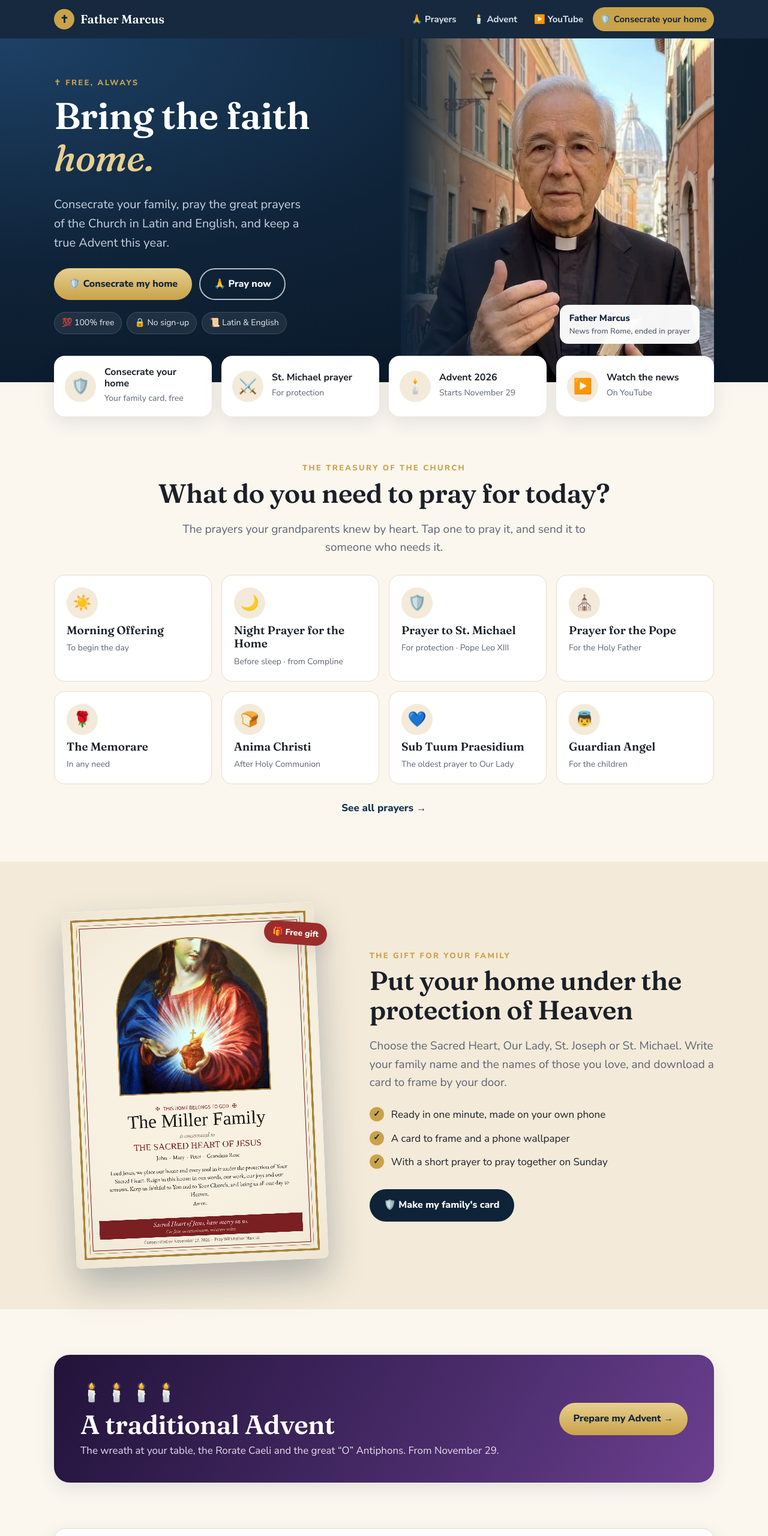
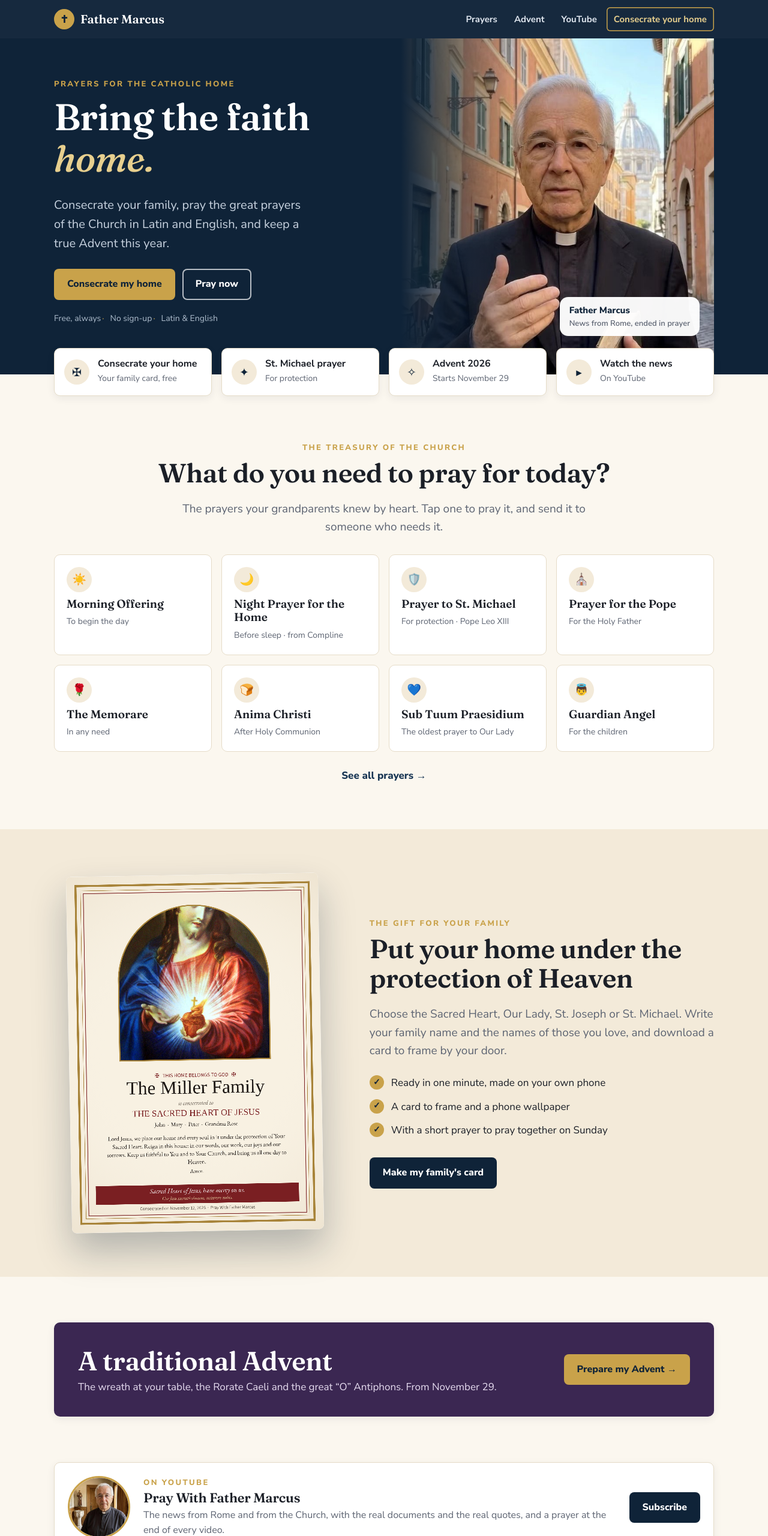
Before and after one commit to fathermarcus/fathermarcus.github.io, a plain HTML site: page index.html in a window 1280 px wide. Shown: the top 2560 px of the page at 60% size. Drawn offline with nearby package versions, Linux system fonts and the light colour scheme; a web font is replaced by a local one.

Commit message:
Add files via upload

```diff
--- a/index.html
+++ b/index.html
@@ -14,14 +14,14 @@
 <main>
   <section class="hero" style="padding:0"><div class="wrap grid">
     <div class="txt">
-      <div class="kicker">✝ Free, always</div>
+      <div class="kicker">Prayers for the Catholic home</div>
       <h1>Bring the faith <em>home.</em></h1>
       <p>Consecrate your family, pray the great prayers of the Church in Latin and English, and keep a true Advent this year.</p>
       <div class="acts">
-        <a class="btn gold" href="consecrate.html">🛡️ Consecrate my home</a>
-        <a class="btn line" href="prayers.html">🙏 Pray now</a>
+        <a class="btn gold" href="consecrate.html">Consecrate my home</a>
+        <a class="btn line" href="prayers.html">Pray now</a>
       </div>
-      <div class="trust"><span>💯 100% free</span><span>🔒 No sign-up</span><span>📜 Latin &amp; English</span></div>
+      <div class="trust"><span>Free, always</span><span>No sign-up</span><span>Latin &amp; English</span></div>
     </div>
     <div class="pic">
       <img src="father_marcus_rome.jpg" alt="Father Marcus in Rome, St. Peter's dome behind him">
@@ -31,10 +31,10 @@
 
   <div class="wrap">
     <div class="tiles">
-      <a class="tile" href="consecrate.html"><div class="ico">🛡️</div><div><b>Consecrate your home</b><span>Your family card, free</span></div></a>
-      <a class="tile" href="prayers.html#michael"><div class="ico">⚔️</div><div><b>St. Michael prayer</b><span>For protection</span></div></a>
-      <a class="tile" href="advent.html"><div class="ico">🕯️</div><div><b>Advent 2026</b><span>Starts November 29</span></div></a>
-      <a class="tile" data-yt href="#" target="_blank" rel="noopener"><div class="ico">▶️</div><div><b>Watch the news</b><span>On YouTube</span></div></a>
+      <a class="tile" href="consecrate.html"><div class="ico">✠</div><div><b>Consecrate your home</b><span>Your family card, free</span></div></a>
+      <a class="tile" href="prayers.html#michael"><div class="ico">✦</div><div><b>St. Michael prayer</b><span>For protection</span></div></a>
+      <a class="tile" href="advent.html"><div class="ico">✧</div><div><b>Advent 2026</b><span>Starts November 29</span></div></a>
+      <a class="tile" data-yt href="#" target="_blank" rel="noopener"><div class="ico">▸</div><div><b>Watch the news</b><span>On YouTube</span></div></a>
     </div>
   </div>
 
@@ -57,13 +57,13 @@
         <li>A card to frame and a phone wallpaper</li>
         <li>With a short prayer to pray together on Sunday</li>
       </ul>
-      <a class="btn navy" href="consecrate.html">🛡️ Make my family's card</a>
+      <a class="btn navy" href="consecrate.html">Make my family's card</a>
     </div>
   </div></section>
 
   <section><div class="wrap">
     <div class="band">
-      <div><div class="candles">🕯️🕯️🕯️🕯️</div><h2>A traditional Advent</h2><p>The wreath at your table, the Rorate Caeli and the great “O” Antiphons. From November 29.</p></div>
+      <div><h2>A traditional Advent</h2><p>The wreath at your table, the Rorate Caeli and the great “O” Antiphons. From November 29.</p></div>
       <a class="btn gold" href="advent.html">Prepare my Advent →</a>
     </div>
   </div></section>
@@ -73,9 +73,9 @@
       <img src="father_marcus.jpg" alt="Father Marcus">
       <div><div class="kicker">On YouTube</div><h3 style="margin:.1em 0 .2em">Pray With Father Marcus</h3><p class="note" style="font-size:16px;margin:0">The news from Rome and from the Church, with the real documents and the real quotes, and a prayer at the end of every video.</p></div>
       <div class="acts">
-        <a class="btn navy" data-yt href="#" target="_blank" rel="noopener">▶️ Subscribe</a>
-        <a class="btn wa" data-wa href="#" target="_blank" rel="noopener">💬 WhatsApp</a>
-        <a class="btn gold" data-join href="#" target="_blank" rel="noopener">⭐ Become a member</a>
+        <a class="btn navy" data-yt href="#" target="_blank" rel="noopener">Subscribe</a>
+        <a class="btn wa" data-wa href="#" target="_blank" rel="noopener">WhatsApp</a>
+        <a class="btn gold" data-join href="#" target="_blank" rel="noopener">Become a member</a>
       </div>
     </div>
   </div></section>
--- a/site.js
+++ b/site.js
@@ -12,11 +12,11 @@ window.FM = {
   <header class="top"><div class="wrap">
     <a class="brand" href="index.html"><span class="mark">✝</span>Father Marcus</a>
     <button class="burger" aria-label="Menu" onclick="document.querySelector('header nav').classList.toggle('open')">☰</button>
-    <nav>${L("prayers.html","🙏 Prayers")}${L("advent.html","🕯️ Advent")}<a href="${FM.YOUTUBE}" target="_blank" rel="noopener">▶️ YouTube</a>${L("consecrate.html","🛡️ Consecrate your home","cta")}</nav>
+    <nav>${L("prayers.html","Prayers")}${L("advent.html","Advent")}<a href="${FM.YOUTUBE}" target="_blank" rel="noopener">YouTube</a>${L("consecrate.html","Consecrate your home","cta")}</nav>
   </div></header>`;
   const footer = `
   <footer><div class="wrap">
-    <div><b style="color:#fff">✝ Pray With Father Marcus</b><br>Free, no ads, nothing to buy. The news, quotes and documents we discuss are real and always sourced.<br>Father Marcus is an AI-presented character.</div>
+    <div><b style="color:#fff">Pray With Father Marcus</b><br>Free, no ads, nothing to buy. The news, quotes and documents we discuss are real and always sourced.<br>Father Marcus is an AI-presented character.</div>
     <div>Art: public-domain and CC-licensed paintings via Wikimedia Commons · <a href="credits.txt">credits</a></div>
   </div></footer>`;
   document.addEventListener("DOMContentLoaded", () => {
--- a/styles.css
+++ b/styles.css
@@ -2,7 +2,7 @@
   --navy:#0f2338; --navy2:#173553; --ivory:#fbf7ef; --cream:#f3ead9; --ink:#1b1f27; --muted:#5d6472;
   --gold:#c9a24a; --gold2:#e7cf8e; --red:#9b2c2c; --line:#e6dcc8; --violet:#4a2c6b;
   --h:"Fraunces",Georgia,serif; --b:"Nunito Sans",system-ui,sans-serif; --p:"EB Garamond",Georgia,serif;
-  --r:18px; --shadow:0 10px 30px rgba(15,35,56,.10);
+  --r:10px; --shadow:0 4px 14px rgba(15,35,56,.07);
 }
 *{box-sizing:border-box}
 html{scroll-behavior:smooth}
@@ -22,28 +22,28 @@ header.top .wrap{display:flex;align-items:center;justify-content:space-between;g
 .brand{display:flex;align-items:center;gap:10px;color:#fff;text-decoration:none;font-family:var(--h);font-size:20px;font-weight:600}
 .brand .mark{width:34px;height:34px;border-radius:50%;background:var(--gold);color:var(--navy);display:grid;place-items:center;font-size:17px}
 nav{display:flex;gap:4px;align-items:center}
-nav a{color:#dfe6ef;text-decoration:none;font-weight:700;font-size:15px;padding:8px 12px;border-radius:999px;white-space:nowrap}
+nav a{color:#dfe6ef;text-decoration:none;font-weight:700;font-size:15px;padding:8px 12px;border-radius:6px;white-space:nowrap}
 nav a:hover,nav a.on{background:rgba(255,255,255,.1);color:#fff}
-nav a.cta{background:var(--gold);color:var(--navy)}
+nav a.cta{background:transparent;color:var(--gold2);box-shadow:inset 0 0 0 1.5px var(--gold)}
 .burger{display:none;background:none;border:0;color:#fff;font-size:26px;cursor:pointer}
 /* buttons */
-.btn{display:inline-flex;align-items:center;justify-content:center;gap:8px;font-family:var(--b);font-weight:800;font-size:16px;padding:14px 24px;border-radius:999px;text-decoration:none;border:0;cursor:pointer;transition:transform .15s,box-shadow .15s}
-.btn:hover{transform:translateY(-2px);box-shadow:0 8px 20px rgba(0,0,0,.18)}
-.btn.gold{background:linear-gradient(180deg,var(--gold2),var(--gold));color:var(--navy)}
+.btn{display:inline-flex;align-items:center;justify-content:center;gap:8px;font-family:var(--b);font-weight:800;font-size:16px;padding:13px 22px;border-radius:8px;text-decoration:none;border:0;cursor:pointer;transition:transform .15s,box-shadow .15s}
+.btn:hover{filter:brightness(.96)}
+.btn.gold{background:var(--gold);color:var(--navy)}
 .btn.navy{background:var(--navy);color:#fff}
 .btn.white{background:#fff;color:var(--navy)}
 .btn.line{background:transparent;color:#fff;box-shadow:inset 0 0 0 2px rgba(255,255,255,.7)}
 .btn.lineDark{background:#fff;color:var(--navy);box-shadow:inset 0 0 0 2px var(--navy)}
 .btn.wa{background:#25d366;color:#fff}
 /* hero */
-.hero{background:radial-gradient(120% 120% at 0% 0%,#1d4166 0%,var(--navy) 55%,#0a1828 100%);color:#fff;overflow:hidden}
+.hero{background:var(--navy);color:#fff;overflow:hidden}
 .hero .grid{display:grid;grid-template-columns:1.05fr .95fr;min-height:560px}
 .hero .txt{padding:64px 24px 80px 0;display:flex;flex-direction:column;justify-content:center}
 .hero h1{color:#fff} .hero h1 em{font-style:italic;color:var(--gold2)}
 .hero p{font-size:20px;color:#c9d4e1;max-width:36ch;margin:0}
 .hero .acts{display:flex;flex-wrap:wrap;gap:12px;margin:26px 0 20px}
-.trust{display:flex;flex-wrap:wrap;gap:8px}
-.trust span{background:rgba(255,255,255,.08);border:1px solid rgba(255,255,255,.14);padding:6px 12px;border-radius:999px;font-size:14px;color:#e8eef5}
+.trust{display:flex;flex-wrap:wrap;gap:0}
+.trust span{font-size:14px;color:#aebdcd} .trust span+span:before{content:'·';margin:0 10px 0 2px;color:var(--gold)}
 .hero .pic{position:relative;min-height:420px}
 .hero .pic img{position:absolute;inset:0;width:100%;height:100%;object-fit:cover;object-position:55% 25%}
 .hero .pic:before{content:"";position:absolute;inset:0;z-index:1;background:linear-gradient(90deg,var(--navy) 0%,rgba(15,35,56,0) 38%)}
@@ -51,30 +51,30 @@ nav a.cta{background:var(--gold);color:var(--navy)}
 .hero .badge small{display:block;font-weight:600;color:var(--muted);font-size:13px}
 /* quick tiles */
 .tiles{display:grid;grid-template-columns:repeat(4,1fr);gap:16px;margin-top:-44px;position:relative;z-index:3}
-.tile{background:#fff;border-radius:var(--r);padding:18px;box-shadow:var(--shadow);text-decoration:none;color:var(--ink);display:flex;gap:14px;align-items:center;transition:transform .15s}
-.tile:hover{transform:translateY(-4px)}
-.ico{flex:none;width:52px;height:52px;border-radius:50%;display:grid;place-items:center;font-size:25px;background:var(--cream)}
+.tile{background:#fff;border:1px solid var(--line);border-radius:var(--r);padding:16px;box-shadow:var(--shadow);text-decoration:none;color:var(--ink);display:flex;gap:14px;align-items:center;transition:transform .15s}
+.tile:hover{border-color:var(--gold)}
+.ico{flex:none;width:42px;height:42px;border-radius:50%;display:grid;place-items:center;font-size:19px;background:var(--cream);color:var(--navy);font-family:var(--h)}
 .tile b{display:block;font-size:16px;line-height:1.2} .tile span{font-size:14px;color:var(--muted);line-height:1.3}
 section{padding:76px 0}
 section.cream{background:var(--cream)}
 /* prayer grid */
 .pgrid{display:grid;grid-template-columns:repeat(4,1fr);gap:16px;margin-top:30px}
 .pcard{background:#fff;border:1px solid var(--line);border-radius:var(--r);padding:20px;text-decoration:none;color:var(--ink);transition:transform .15s,box-shadow .15s;display:flex;flex-direction:column;gap:8px}
-.pcard:hover{transform:translateY(-4px);box-shadow:var(--shadow);border-color:var(--gold)}
+.pcard:hover{border-color:var(--gold)}
 .pcard b{font-family:var(--h);font-size:19px;font-weight:600;line-height:1.2} .pcard span{font-size:14px;color:var(--muted)}
 .more{display:inline-block;margin-top:26px;font-weight:800;color:var(--navy2);text-decoration:none}
 /* feature */
 .feature{display:grid;grid-template-columns:.9fr 1.1fr;gap:56px;align-items:center}
 .feature .stack{position:relative;max-width:420px;margin:0 auto}
-.feature canvas{width:100%;height:auto;border-radius:8px;box-shadow:0 30px 60px rgba(15,35,56,.28);transform:rotate(-2.5deg);background:#fff;display:block}
-.feature .tag{position:absolute;right:-10px;top:24px;background:var(--red);color:#fff;font-weight:800;border-radius:999px;padding:8px 14px;font-size:14px;transform:rotate(4deg);box-shadow:var(--shadow)}
+.feature canvas{width:100%;height:auto;border-radius:8px;box-shadow:0 30px 60px rgba(15,35,56,.28);transform:rotate(-1deg);background:#fff;display:block}
+.feature .tag{display:none}
 .checks{list-style:none;padding:0;margin:16px 0 26px}
 .checks li{padding:6px 0 6px 36px;position:relative;font-size:17px}
 .checks li:before{content:"✓";position:absolute;left:0;top:7px;width:24px;height:24px;border-radius:50%;background:var(--gold);color:var(--navy);display:grid;place-items:center;font-weight:900;font-size:14px}
 /* band */
-.band{border-radius:26px;padding:40px 44px;color:#fff;background:linear-gradient(120deg,#22133a,var(--violet) 60%,#6b3f8f);display:flex;align-items:center;justify-content:space-between;gap:24px;flex-wrap:wrap;box-shadow:var(--shadow)}
+.band{border-radius:var(--r);padding:36px 40px;color:#fff;background:#3b2752;display:flex;align-items:center;justify-content:space-between;gap:24px;flex-wrap:wrap;box-shadow:var(--shadow)}
 .band h2{color:#fff;margin:.1em 0} .band p{margin:0;color:#e6dcf0}
-.candles{font-size:30px;letter-spacing:4px}
+.candles{display:none}
 /* channel */
 .chan{display:grid;grid-template-columns:auto 1fr auto;gap:22px;align-items:center;background:#fff;border:1px solid var(--line);border-radius:var(--r);padding:22px;box-shadow:var(--shadow)}
 .chan img{width:104px;height:104px;border-radius:50%;object-fit:cover;object-position:62% 18%;border:3px solid var(--gold)}
@@ -84,7 +84,7 @@ footer{background:var(--navy);color:#b9c6d6;padding:40px 0;font-size:14px}
 footer .wrap{display:flex;flex-wrap:wrap;justify-content:space-between;gap:16px}
 footer a{color:var(--gold2)}
 /* page hero (inner pages) */
-.phero{background:radial-gradient(120% 140% at 100% 0%,#1d4166 0%,var(--navy) 60%);color:#fff;padding:56px 0 64px}
+.phero{background:var(--navy);color:#fff;padding:56px 0 64px}
 .phero h1{color:#fff} .phero .lead{color:#c9d4e1}
 /* generator */
 .gen{display:grid;grid-template-columns:1fr 1fr;gap:32px;align-items:start;margin-top:-36px;position:relative;z-index:2}
@@ -111,7 +111,7 @@ input[type=text]:focus{outline:none;border-color:var(--gold);background:#fff}
 .howto b{display:block;margin-bottom:4px}
 /* prayers page */
 .chips{display:flex;flex-wrap:wrap;gap:8px;margin-top:22px}
-.chips a{background:rgba(255,255,255,.1);border:1px solid rgba(255,255,255,.2);border-radius:999px;padding:8px 14px;text-decoration:none;color:#fff;font-weight:700;font-size:14px}
+.chips a{background:rgba(255,255,255,.06);border:1px solid rgba(255,255,255,.2);border-radius:6px;padding:8px 14px;text-decoration:none;color:#fff;font-weight:700;font-size:14px}
 .chips a:hover{background:rgba(255,255,255,.2)}
 .prayer{background:#fff;border:1px solid var(--line);border-radius:var(--r);padding:24px 26px;margin:18px 0;scroll-margin-top:90px;box-shadow:var(--shadow)}
 .prayer .head{display:flex;gap:14px;align-items:center}
@@ -122,10 +122,10 @@ input[type=text]:focus{outline:none;border-color:var(--gold);background:#fff}
 .ptext{font-family:var(--p);font-size:22px;line-height:1.55;margin:10px 0 16px}
 .ptext.la{font-style:italic;color:var(--red)}
 .share{display:flex;gap:8px;flex-wrap:wrap}
-.share button{border:1px solid var(--line);background:#fff;border-radius:999px;padding:9px 16px;font-family:var(--b);font-weight:800;cursor:pointer}
+.share button{border:1px solid var(--line);background:#fff;border-radius:8px;padding:9px 16px;font-family:var(--b);font-weight:800;cursor:pointer}
 .share .w{background:#25d366;color:#fff;border-color:#25d366}
 /* advent */
-.ahero{background:linear-gradient(120deg,#1c0f30,var(--violet) 65%,#6b3f8f);color:#fff;padding:56px 0 64px}
+.ahero{background:#3b2752;color:#fff;padding:56px 0 64px}
 .ahero h1{color:#fff} .ahero .lead{color:#e3d6ef}
 .rorate{font-family:var(--p);font-style:italic;font-size:26px;color:var(--gold2);margin:18px 0 0}
 .wreath{display:grid;grid-template-columns:repeat(4,1fr);gap:16px;margin:24px 0}
```
Also changed, not shown: advent.html (+3 -3 lines), consecrate.html (+10 -10 lines), prayers.html (+4 -4 lines).
